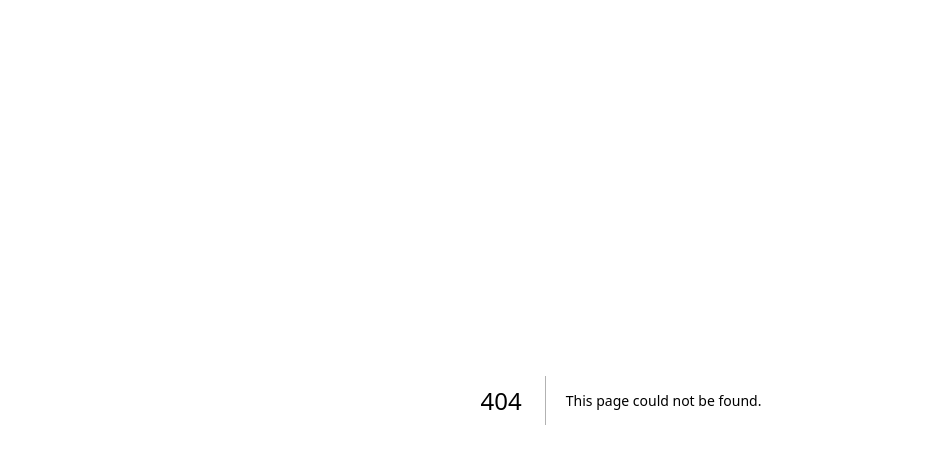
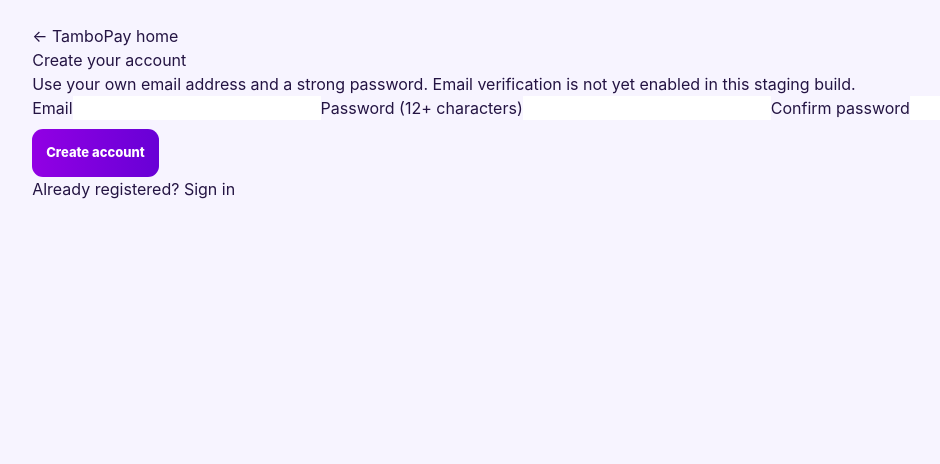
Before and after one commit to emmanueldaniel251994-sketch/tambopay, a Next.js app in the folder frontend/: page /register in a window 1280 px wide. Before the commit this address had no page. Shown: the top 464 px of the page, without its empty margins (19-959 px from the left). Built offline with nearby package versions, Linux system fonts and the light colour scheme.

Commit message:
feat: add customer portal with server-managed session cookie

```diff
--- /dev/null
+++ b/frontend/app/register/page.tsx
@@ -0,0 +1,30 @@
+'use client';
+import { FormEvent, useState } from 'react';
+import Link from 'next/link';
+
+export default function RegisterPage() {
+  const [message, setMessage] = useState('');
+  const [busy, setBusy] = useState(false);
+  async function submit(event: FormEvent<HTMLFormElement>) {
+    event.preventDefault(); setBusy(true); setMessage('');
+    const form = new FormData(event.currentTarget);
+    const password = String(form.get('password'));
+    if (password !== form.get('confirm')) { setMessage('Passwords do not match.'); setBusy(false); return; }
+    try {
+      const response = await fetch('/api/register', { method: 'POST', headers: { 'Content-Type': 'application/json' },
+        body: JSON.stringify({ email: form.get('email'), password }) });
+      if (!response.ok) throw new Error('Registration failed. This email may already be registered.');
+      window.location.assign('/login');
+    } catch (error) { setMessage(error instanceof Error ? error.message : 'Registration failed'); }
+    finally { setBusy(false); }
+  }
+  return <main className="portal-shell"><form className="portal-card" onSubmit={submit}>
+    <Link href="/">← TamboPay home</Link><h1>Create your account</h1>
+    <p>Use your own email address and a strong password. Email verification is not yet enabled in this staging build.</p>
+    <label htmlFor="email">Email</label><input id="email" name="email" type="email" autoComplete="email" required/>
+    <label htmlFor="password">Password (12+ characters)</label><input id="password" name="password" type="password" autoComplete="new-password" minLength={12} required/>
+    <label htmlFor="confirm">Confirm password</label><input id="confirm" name="confirm" type="password" autoComplete="new-password" minLength={12} required/>
+    <button className="pay-button" disabled={busy}>{busy ? 'Creating account...' : 'Create account'}</button>
+    <p role="alert">{message}</p><p>Already registered? <Link href="/login">Sign in</Link></p>
+  </form></main>;
+}
```
